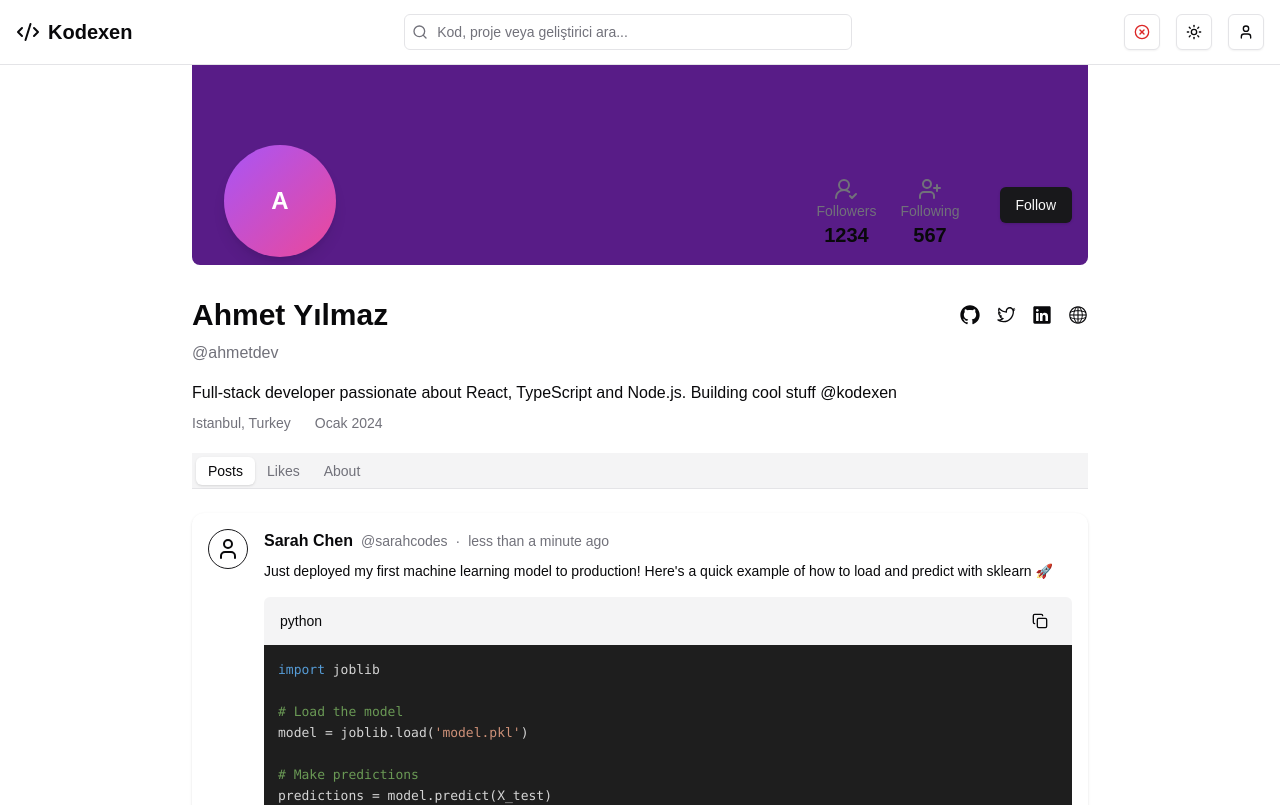
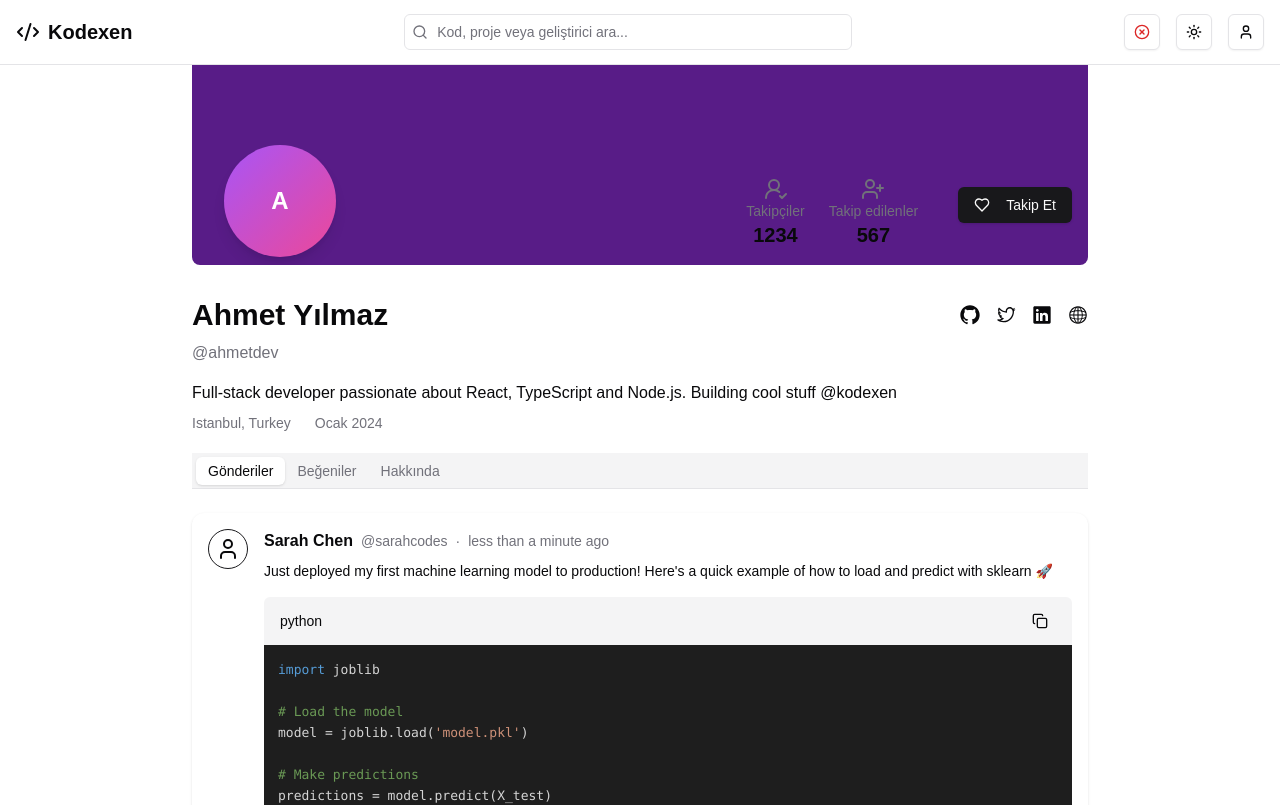
Before and after one commit to burakboduroglu/kodexen, a Next.js app: page /u/alexdev in a window 1280 px wide. Shown: the top 805 px of the page. Built offline with nearby package versions, Linux system fonts and the light colour scheme.

Commit message:
feat: replace dummy post data with mock data and localize user profile text

```diff
--- a/app/(private)/settings/posts/[postId]/page.tsx
+++ b/app/(private)/settings/posts/[postId]/page.tsx
@@ -4,26 +4,11 @@ import { ArrowLeft } from 'lucide-react'
 import Link from 'next/link'
 import { redirect } from 'next/navigation'
 import { DeletePostButton } from '@/components/post/delete-post-button'
+import { posts } from '@/lib/mock'
 
 // This will be replaced with actual API call
 async function getPost(id: string): Promise<Post | null> {
-  const dummyPost: Post = {
-    id: id,
-    content:
-      "TypeScript ile geliştirdiğim yeni projemin kaynak kodlarını GitHub'da paylaştım! Göz atmak isteyenler için link yorumlarda 🚀 #typescript #opensource",
-    author: {
-      id: 'user123',
-      name: 'Burak Boduroglu',
-      username: 'burakboduroglu',
-      avatar: '',
-    },
-    createdAt: '2024-02-13',
-    likes: 42,
-    comments: 7,
-    shares: 3,
-    tags: ['typescript', 'opensource', 'webdev'],
-    status: 'Arşivlendi',
-  }
+  const dummyPost: Post = posts[0]
 
   return dummyPost
 }
--- a/app/(public)/u/[username]/page.tsx
+++ b/app/(public)/u/[username]/page.tsx
@@ -4,7 +4,7 @@ import { Button } from '@/components/ui/button'
 import { Tabs, TabsContent, TabsList, TabsTrigger } from '@/components/ui/tabs'
 import { PostCard } from '@/components/post/post-card'
 import { GitHubLogoIcon, TwitterLogoIcon, LinkedInLogoIcon, GlobeIcon } from '@radix-ui/react-icons'
-import { UserPlus, UserRoundCheck } from 'lucide-react'
+import { HeartIcon, UserPlus, UserRoundCheck } from 'lucide-react'
 import { posts, users } from '@/lib/mock'
 
 export default async function UserProfilePage() {
@@ -40,19 +40,22 @@ export default async function UserProfilePage() {
               <div className='text-center'>
                 <p className='flex flex-col justify-center items-center text-sm text-muted-foreground'>
                   <UserRoundCheck />
-                  Followers
+                  Takipçiler
                 </p>
                 <span className='text-xl font-semibold'>{user.followers}</span>
               </div>
               <div className='text-center'>
                 <p className='flex flex-col justify-center items-center text-sm text-muted-foreground'>
                   <UserPlus />
-                  Following
+                  Takip edilenler
                 </p>
                 <span className='text-xl font-semibold'>{user.following}</span>
               </div>
             </div>
-            <Button variant='default'>Follow</Button>
+            <Button variant='default'>
+              <HeartIcon className='w-5 h-5 mr-2' />
+              Takip Et
+            </Button>
           </div>
         </div>
       </div>
@@ -105,9 +108,9 @@ export default async function UserProfilePage() {
         {/* Tabs Section */}
         <Tabs defaultValue='posts' className='mt-1 mb-6'>
           <TabsList className='w-full justify-start border-b rounded-none'>
-            <TabsTrigger value='posts'>Posts</TabsTrigger>
-            <TabsTrigger value='likes'>Likes</TabsTrigger>
-            <TabsTrigger value='about'>About</TabsTrigger>
+            <TabsTrigger value='posts'>Gönderiler</TabsTrigger>
+            <TabsTrigger value='likes'>Beğeniler</TabsTrigger>
+            <TabsTrigger value='about'>Hakkında</TabsTrigger>
           </TabsList>
 
           <TabsContent value='posts' className='mt-6 space-y-4'>
@@ -118,14 +121,16 @@ export default async function UserProfilePage() {
 
           <TabsContent value='likes' className='mt-6'>
             <Card className='p-4'>
-              <p className='text-center text-muted-foreground'>Liked posts will appear here</p>
+              <p className='text-center text-muted-foreground'>
+                Beğendiğiniz gönderiler burada listelenecek.
+              </p>
             </Card>
           </TabsContent>
 
           <TabsContent value='about' className='mt-6'>
             <Card className='p-6'>
-              <h3 className='text-lg font-semibold mb-4'>Bookmarks</h3>
-              <p className='text-muted-foreground'>Bookmarks</p>
+              <h3 className='text-lg font-semibold mb-4'>Kaydedilenler</h3>
+              <p className='text-muted-foreground'>Kaydedilen gönderiler.</p>
             </Card>
           </TabsContent>
         </Tabs>
```
